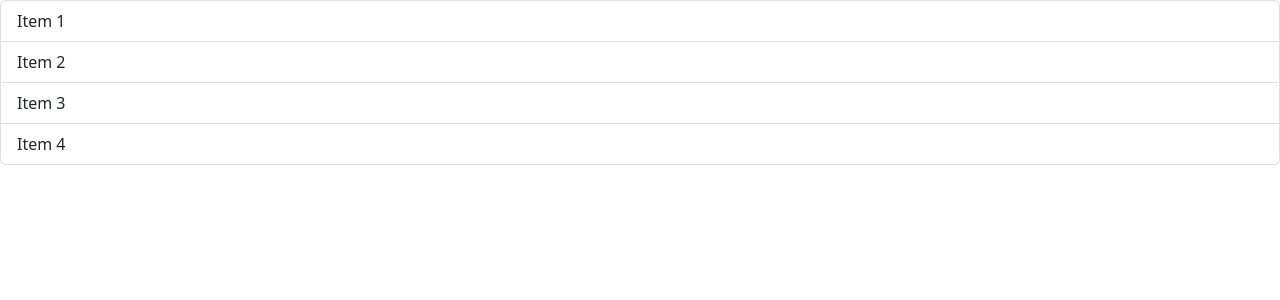
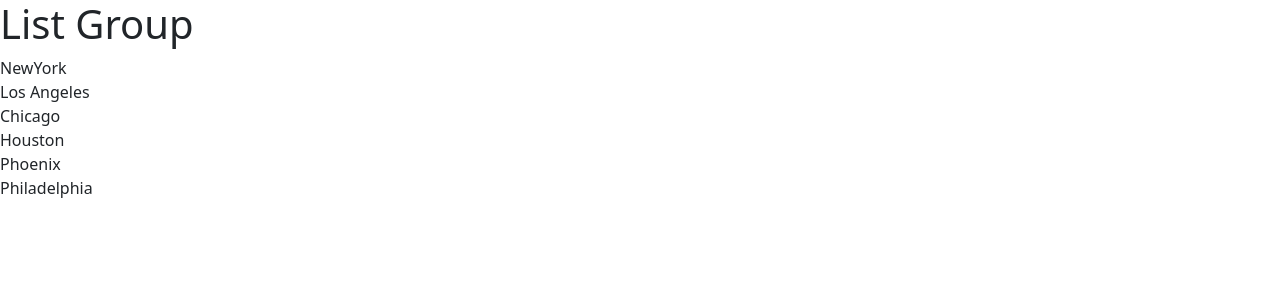
Before and after one commit to MuhdHanish/Typescript-React, a React (Vite) app: page / in a window 1280 px wide. Shown: the top 300 px of the page. Built offline with nearby package versions, Linux system fonts and the light colour scheme.

Commit message:
created a event function using typescirpt

```diff
--- a/src/components/ListGroup.tsx
+++ b/src/components/ListGroup.tsx
@@ -1,12 +1,35 @@
+import {MouseEvent} from 'react';
+
 const ListGroup = () => {
+ const items = [
+  'NewYork',
+  'Los Angeles',
+  'Chicago',
+  'Houston',
+  'Phoenix',
+  'Philadelphia'
+ ]
+ const handleClick = (event:MouseEvent) => {
+  const target = event.target as HTMLLIElement;
+    console.log(target.textContent);
+ }
   return (
     <>
-      <ul className="list-group">
-        <li className="list-group-item">Item 1</li>
-        <li className="list-group-item">Item 2</li>
-        <li className="list-group-item">Item 3</li>
-        <li className="list-group-item">Item 4</li>
+      <h1>List Group</h1>
+      { items.length!==0 &&
+       <ul className="list-group">
+        {
+          items.map((item, index) => {
+           return (
+            <li key={index} onClick={handleClick} className='list-group-items'>{item}</li>
+           )
+        })
+       }
       </ul>
+      }
+      {
+       items.length === 0 && <h3>No items found</h3>
+      }
     </>
   );
 };
```
